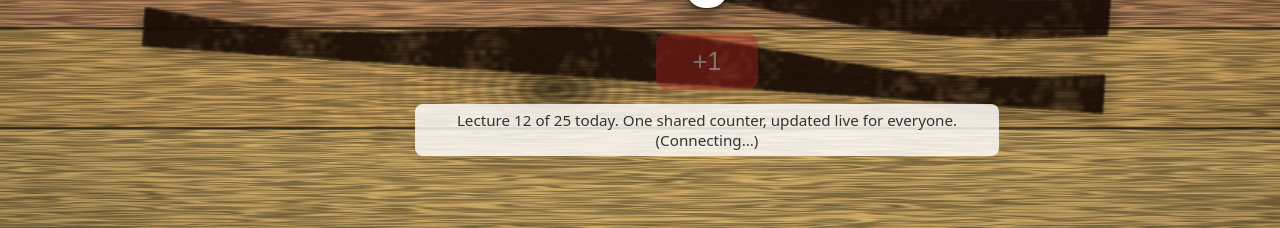
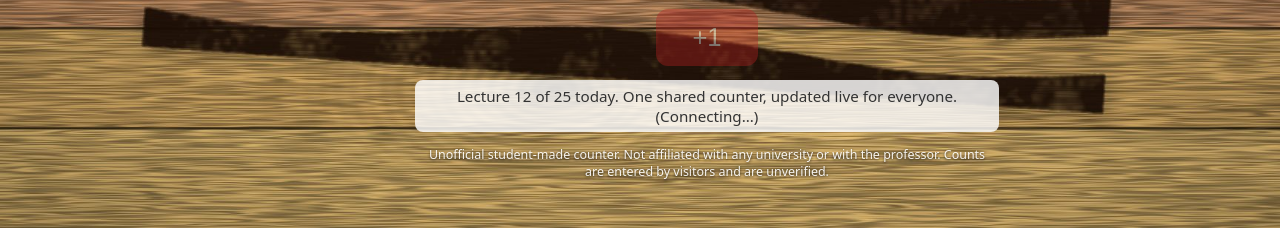
Before and after one commit to ben77g/trump-counter, a plain HTML site: page index.html in a window 1280 px wide. Shown: the part 572-800 px from the top of the page. Drawn offline with Linux system fonts and the light colour scheme; no server answers.

Commit message:
Add unofficial/not affiliated notice

```diff
--- a/index.html
+++ b/index.html
@@ -36,6 +36,7 @@
   #status { max-width:560px; background:rgba(255,255,255,.82); padding:6px 12px; border-radius:8px; }
   button { font-size:1.6rem; padding:14px 36px; border:0; border-radius:12px; background:#b22222; color:#fff; cursor:pointer; }
   #add { margin-top:calc(min(600px, 88vw, 78vh * 1.1) * -0.2 + 16px); position:relative; }
+  #notice { max-width:560px; margin:14px 0 0; font-size:.78rem; color:#fff; text-shadow:0 1px 3px rgba(0,0,0,.8); opacity:.9; }
   button:active { transform:scale(.96); }
   #status { margin-top:14px; color:#333; font-size:.95rem; }
   #send { margin-top:26px; } #send h3 { margin:0 0 8px; font-size:1rem; }
@@ -75,6 +76,7 @@
   </div>
   <button id="add">+1</button>
   <div id="status"></div>
+  <p id="notice">Unofficial student-made counter. Not affiliated with any university or with the professor. Counts are entered by visitors and are unverified.</p>
   </main>
 <script>
 // ---- Config ----
```
